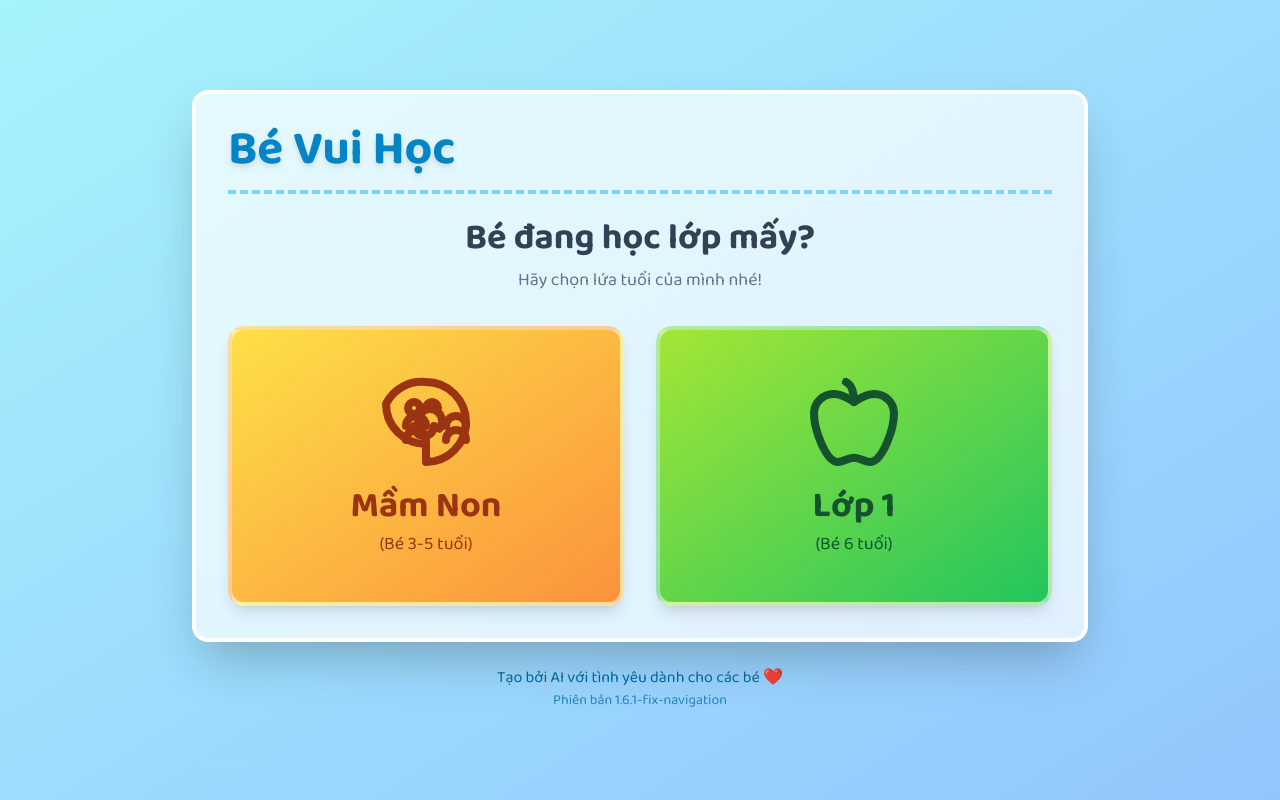
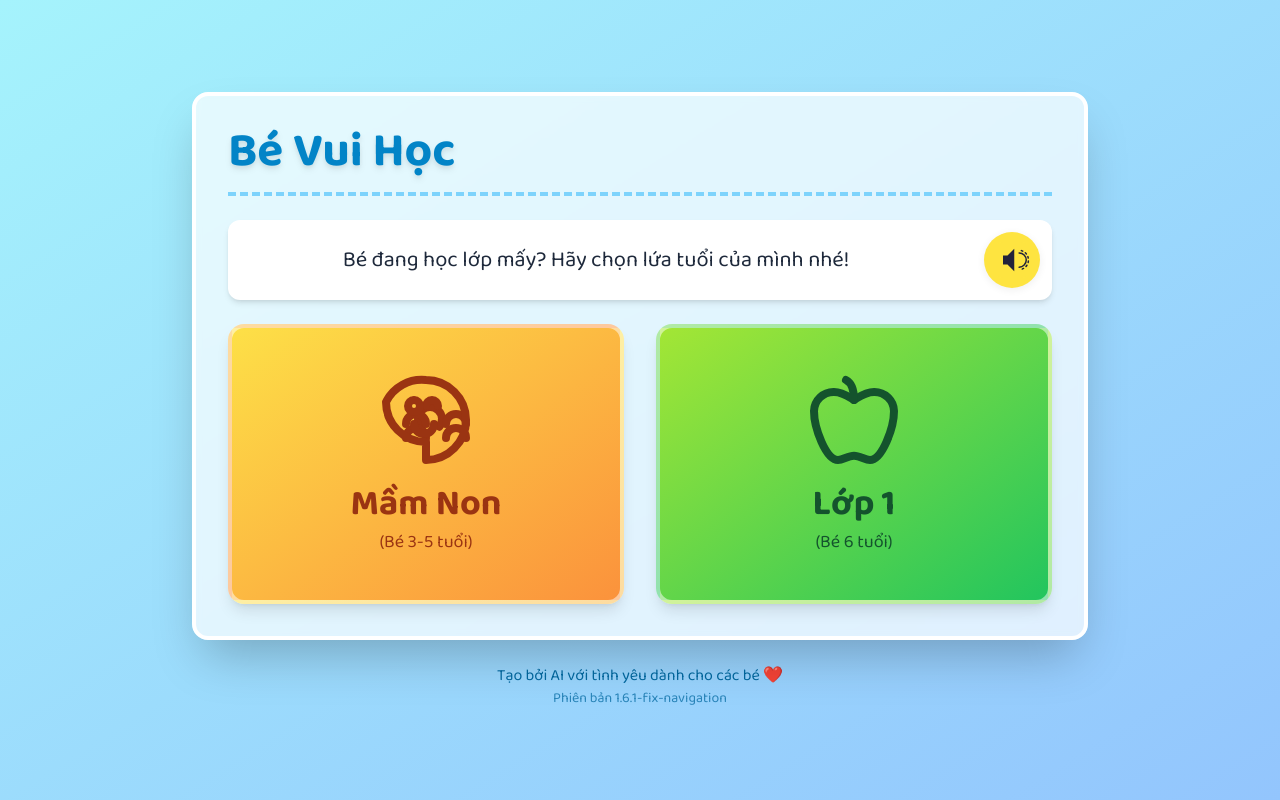
Before and after one commit to lelongbao2790/be-vui-hoc, a React (Vite) app: page / in a window 1280 px wide. Built offline with nearby package versions, Linux system fonts and the light colour scheme.

Commit message:
Update feature speak to word

```diff
--- a/components/AgeSelector.tsx
+++ b/components/AgeSelector.tsx
@@ -2,6 +2,7 @@ import React from 'react';
 import { TeddyBearIcon } from './icons/TeddyBearIcon';
 import { AppleIcon } from './icons/AppleIcon';
 import { SELECTORS, testIdFor } from '../utils/testIds';
+import SpeechText from './SpeechText';
 
 type AgeGroup = 'preschool' | 'grade1';
 
@@ -12,8 +13,12 @@ interface AgeSelectorProps {
 const AgeSelector: React.FC<AgeSelectorProps> = ({ onSelectAgeGroup }) => {
   return (
     <div id={SELECTORS.AGE.ROOT} data-testid={testIdFor('age-selector','root')} className="text-center">
-      <h2 className="text-4xl font-bold mb-2 text-slate-700">Bé đang học lớp mấy?</h2>
-      <p className="text-lg mb-8 text-slate-500">Hãy chọn lứa tuổi của mình nhé!</p>
+      {/* Question with TTS */}
+      <SpeechText
+        text="Bé đang học lớp mấy? Hãy chọn lứa tuổi của mình nhé!"
+        lang="vi"
+        className="mb-6"
+      />
       <div className="grid grid-cols-1 md:grid-cols-2 gap-8">
         <button
           id={SELECTORS.AGE.BUTTON('preschool')}
--- a/components/LevelSelector.tsx
+++ b/components/LevelSelector.tsx
@@ -22,6 +22,7 @@ import { BlocksIcon } from './icons/BlocksIcon';
 import { ShapesIcon } from './icons/ShapesIcon';
 import { NumbersIcon } from './icons/NumbersIcon';
 import { SELECTORS, testIdFor } from '../utils/testIds';
+import SpeechText from './SpeechText';
 
 interface LevelSelectorProps {
   subject: Subject;
@@ -62,8 +63,12 @@ const LevelSelector: React.FC<LevelSelectorProps> = ({ subject, onSelectLevel })
 
   return (
     <div id={SELECTORS.LEVEL.ROOT} data-testid={testIdFor('level-selector','root')} className="text-center">
-      <h2 className="text-3xl font-bold mb-2 text-slate-700">Chọn một trò chơi!</h2>
-      <p className="text-lg mb-8 text-slate-500">Hãy cùng thử sức nào bé ơi!</p>
+      {/* Question with TTS */}
+      <SpeechText
+        text="Chọn một trò chơi! Hãy cùng thử sức nào bé ơi!"
+        lang="vi"
+        className="mb-6"
+      />
       <div className="grid grid-cols-1 md:grid-cols-2 lg:grid-cols-3 gap-6 mb-8">
         {subjectLevels.map((level) => {
           const colorKey = Object.keys(levelColors).find(key => level.type.startsWith(key));
--- a/components/PreschoolSelector.tsx
+++ b/components/PreschoolSelector.tsx
@@ -7,6 +7,7 @@ import { BlocksIcon } from './icons/BlocksIcon';
 import { ShapesIcon } from './icons/ShapesIcon';
 import { NumbersIcon } from './icons/NumbersIcon';
 import { SELECTORS, testIdFor } from '../utils/testIds';
+import SpeechText from './SpeechText';
 
 interface PreschoolSelectorProps {
   onSelectLevel: (level: Level) => void;
@@ -24,8 +25,12 @@ const subjectDetails: Record<string, { icon: React.ReactElement, color: string }
 const PreschoolSelector: React.FC<PreschoolSelectorProps> = ({ onSelectLevel }) => {
   return (
     <div id={SELECTORS.LEVEL.ROOT} data-testid={testIdFor('level-selector','root')} className="text-center">
-      <h2 className="text-3xl font-bold mb-2 text-slate-700">Cùng chơi và học nào!</h2>
-      <p className="text-lg mb-8 text-slate-500">chọn một trò chơi bên dưới nhé.</p>
+      {/* Question with TTS */}
+      <SpeechText
+        text="Cùng chơi và học nào! Chọn một trò chơi bên dưới nhé."
+        lang="vi"
+        className="mb-6"
+      />
       <div className="grid grid-cols-1 md:grid-cols-2 lg:grid-cols-3 gap-6 md:gap-8">
         {PRESCHOOL_LEVELS.map((level) => (
           <button
--- /dev/null
+++ b/components/SpeechText.tsx
@@ -0,0 +1,239 @@
+// components/SpeechText.tsx
+import React, { useEffect, useRef, useState } from "react";
+
+// Speaker SVG icon (big, kid-friendly)
+const SpeakerIcon = ({ size = 36 }) => (
+  <svg
+    width={size}
+    height={size}
+    viewBox="0 0 48 48"
+    fill="none"
+    aria-hidden="true"
+  >
+    <rect width="48" height="48" rx="12" fill="#FEE440" />
+    <path
+      d="M18 18H12v12h6l9 9V9l-9 9z"
+      fill="#22223B"
+    />
+    <path
+      d="M33.5 14.5a9 9 0 010 19"
+      stroke="#22223B"
+      strokeWidth="2"
+      strokeLinecap="round"
+    />
+    <path
+      d="M36.5 11.5a13 13 0 010 25"
+      stroke="#22223B"
+      strokeWidth="2"
+      strokeLinecap="round"
+      strokeDasharray="2 4"
+    />
+  </svg>
+);
+
+type SpeechTextProps = {
+  text: string;
+  lang: "vi" | "en";
+  className?: string;
+};
+
+const LANG_MAP = {
+  vi: "vi-VN",
+  en: "en-US",
+};
+
+const CHUNK_REGEX = /[^.!?]+[.!?]?/g; // Split by sentence-ending punctuation
+
+export const SpeechText: React.FC<SpeechTextProps> = ({
+  text,
+  lang,
+  className = "",
+}) => {
+  const [voices, setVoices] = useState<SpeechSynthesisVoice[]>([]);
+  const [loading, setLoading] = useState(true);
+  const [speaking, setSpeaking] = useState(false);
+  const [highlight, setHighlight] = useState<{ start: number; end: number } | null>(null);
+  const utterancesRef = useRef<SpeechSynthesisUtterance[]>([]);
+  const textRef = useRef<HTMLSpanElement>(null);
+
+  // Load voices
+  useEffect(() => {
+    function loadVoices() {
+      const allVoices = window.speechSynthesis.getVoices();
+      setVoices(allVoices);
+      setLoading(false);
+    }
+    loadVoices();
+    window.speechSynthesis.onvoiceschanged = loadVoices;
+    return () => {
+      window.speechSynthesis.onvoiceschanged = null;
+    };
+  }, []);
+
+  // Cancel speech on unmount
+  useEffect(() => {
+    return () => {
+      window.speechSynthesis.cancel();
+    };
+  }, []);
+
+  // Find best voice for language
+  function getVoice(langCode: string) {
+    // Prefer localService voices for better quality
+    const filtered = voices.filter(
+      (v) =>
+        v.lang === langCode &&
+        (!v.name.toLowerCase().includes("google translate") || v.localService)
+    );
+    if (filtered.length > 0) return filtered[0];
+    // Fallback: any matching language
+    return voices.find((v) => v.lang.startsWith(langCode.split("-")[0])) || null;
+  }
+
+  // Split text into chunks (sentences)
+  function splitChunks(txt: string) {
+    const matches = txt.match(CHUNK_REGEX);
+    if (!matches) return [txt];
+    // Further split long sentences by commas for kids
+    return matches.flatMap((sentence) =>
+      sentence.length > 60 ? sentence.split(/, /g).map((s, i, arr) => (i < arr.length - 1 ? s + "," : s)) : [sentence]
+    );
+  }
+
+  // Dynamically adjust pitch for questions/exclamations
+  function getPitch(chunk: string) {
+    if (chunk.trim().endsWith("?")) return 1.2; // Higher pitch for questions
+    if (chunk.trim().endsWith("!")) return 1.1; // Slightly higher for exclamations
+    return 1.0; // Normal
+  }
+
+  // Handle speech
+  const handleSpeak = () => {
+    if (!("speechSynthesis" in window)) {
+      console.warn("Speech Synthesis not supported in this browser.");
+      return;
+    }
+    window.speechSynthesis.cancel();
+    setHighlight(null);
+
+    const langCode = LANG_MAP[lang];
+    const voice = getVoice(langCode);
+    if (!voice) {
+      alert("No suitable voice found for this language.");
+      return;
+    }
+
+    const chunks = splitChunks(text);
+    let charIndex = 0;
+    utterancesRef.current = [];
+
+    setSpeaking(true);
+
+    const speakChunk = (i: number) => {
+      if (i >= chunks.length) {
+        setSpeaking(false);
+        setHighlight(null);
+        return;
+      }
+      const chunk = chunks[i];
+      const utter = new window.SpeechSynthesisUtterance(chunk);
+      utter.voice = voice;
+      utter.lang = langCode;
+      utter.rate = 0.85; // Slow for kids
+      utter.pitch = getPitch(chunk);
+      utter.volume = 1.0;
+
+      // Highlight words as they are spoken
+      utter.onboundary = (event) => {
+        if (event.name === "word") {
+          setHighlight({
+            start: charIndex + event.charIndex,
+            end: charIndex + event.charIndex + event.charLength,
+          });
+        }
+      };
+
+      utter.onend = () => {
+        charIndex += chunk.length;
+        setHighlight(null);
+        setTimeout(() => speakChunk(i + 1), 250); // Small pause between chunks
+      };
+
+      utter.onerror = () => {
+        setSpeaking(false);
+        setHighlight(null);
+      };
+
+      utterancesRef.current.push(utter);
+      window.speechSynthesis.speak(utter);
+    };
+
+    speakChunk(0);
+  };
+
+  // Cancel speech if already speaking
+  const handleButtonClick = () => {
+    if (speaking) {
+      window.speechSynthesis.cancel();
+      setSpeaking(false);
+      setHighlight(null);
+    } else {
+      handleSpeak();
+    }
+  };
+
+  // Render text with highlight
+  function renderTextWithHighlight() {
+    if (!highlight) return text;
+    const { start, end } = highlight;
+    return (
+      <>
+        {text.slice(0, start)}
+        <span style={{ background: "#FFD166", borderRadius: 4, padding: "0 2px" }}>
+          {text.slice(start, end)}
+        </span>
+        {text.slice(end)}
+      </>
+    );
+  }
+
+  return (
+    <div
+      className={`flex items-center justify-between gap-4 p-3 rounded-xl bg-white shadow-md ${className}`}
+      style={{ fontSize: 22, minHeight: 64 }}
+    >
+      <span ref={textRef} style={{ flex: 1, userSelect: "text" }}>
+        {renderTextWithHighlight()}
+      </span>
+      <button
+        type="button"
+        aria-label={speaking ? "Stop reading" : "Read aloud"}
+        onClick={handleButtonClick}
+        disabled={loading}
+        style={{
+          marginLeft: 16,
+          background: speaking ? "#FFD166" : "#FEE440",
+          border: "none",
+          borderRadius: "50%",
+          width: 56,
+          height: 56,
+          display: "flex",
+          alignItems: "center",
+          justifyContent: "center",
+          boxShadow: "0 2px 8px #0001",
+          cursor: loading ? "not-allowed" : "pointer",
+          opacity: loading ? 0.5 : 1,
+          transition: "background 0.2s",
+        }}
+      >
+        {loading ? (
+          <span style={{ fontSize: 18, color: "#888" }}>...</span>
+        ) : (
+          <SpeakerIcon size={36} />
+        )}
+      </button>
+    </div>
+  );
+};
+
+export default SpeechText;
--- a/components/levels/TypingVietnameseVowelsLevel.tsx
+++ b/components/levels/TypingVietnameseVowelsLevel.tsx
@@ -4,6 +4,7 @@ import { playCorrectSound } from '../../utils/sounds';
 import { logger } from '../../utils/logger';
 import type { Difficulty, VietnameseVowelRule } from '../../types';
 import FeedbackIndicator from '../FeedbackIndicator';
+import SpeechText from '../SpeechText';
 
 interface TypingVietnameseVowelsLevelProps {
   difficulty: Difficulty;
@@ -80,7 +81,14 @@ const TypingVietnameseVowelsLevel: React.FC<TypingVietnameseVowelsLevelProps> =
 
         {/* Main Game Panel */}
         <div className="w-full md:w-2/3 flex flex-col items-center text-center">
-            <p className="text-3xl font-semibold mb-2">{currentRule.description}</p>
+            {/* Rule description with TTS */}
+            {currentRule && (
+              <SpeechText
+                text={currentRule.description}
+                lang="vi"
+                className="mb-2"
+              />
+            )}
             <p className="text-4xl mb-4">Bây giờ hãy gõ:</p>
 
             <div className="text-9xl font-bold text-sky-600 mb-6 drop-shadow-md">
--- a/components/levels/VietnameseRhymeMatchLevel.tsx
+++ b/components/levels/VietnameseRhymeMatchLevel.tsx
@@ -3,6 +3,7 @@ import { getVietnameseRhymes } from '../../utils/dataLoader';
 import type { VietnameseRhymePair, Difficulty } from '../../types';
 import { playCorrectSound, playEncouragementSound } from '../../utils/sounds';
 import FeedbackIndicator from '../FeedbackIndicator';
+import SpeechText from '../SpeechText';
 import { useGameLogic } from '../../hooks/useGameLogic';
 import GameEndScreen from '../GameEndScreen';
 import ReviewMistakesScreen from '../ReviewMistakesScreen';
@@ -148,9 +149,12 @@ const VietnameseRhymeMatchLevel: React.FC<VietnameseRhymeMatchLevelProps> = ({ d
 
   return (
     <div className="w-full flex flex-col items-center justify-center relative">
-        <h3 className="text-3xl md:text-4xl font-bold mb-4 text-center">
-            Từ nào có vần giống với từ...
-        </h3>
+        {/* Question prompt with TTS */}
+        <SpeechText
+          text="Từ nào có vần giống với từ..."
+          lang="vi"
+          className="mb-4 text-center"
+        />
         <div className="text-6xl font-bold mb-8 p-4 bg-yellow-200 border-4 border-yellow-400 rounded-xl shadow-md">
             {currentPair.word}
         </div>
```
Also changed, not shown: components/levels/VietnameseFillWordLevel.tsx (+9 -0 lines), components/levels/VietnameseScrambleLevel.tsx (+7 -1 lines), 3 other files (tests, documents, lock files or other folders).
